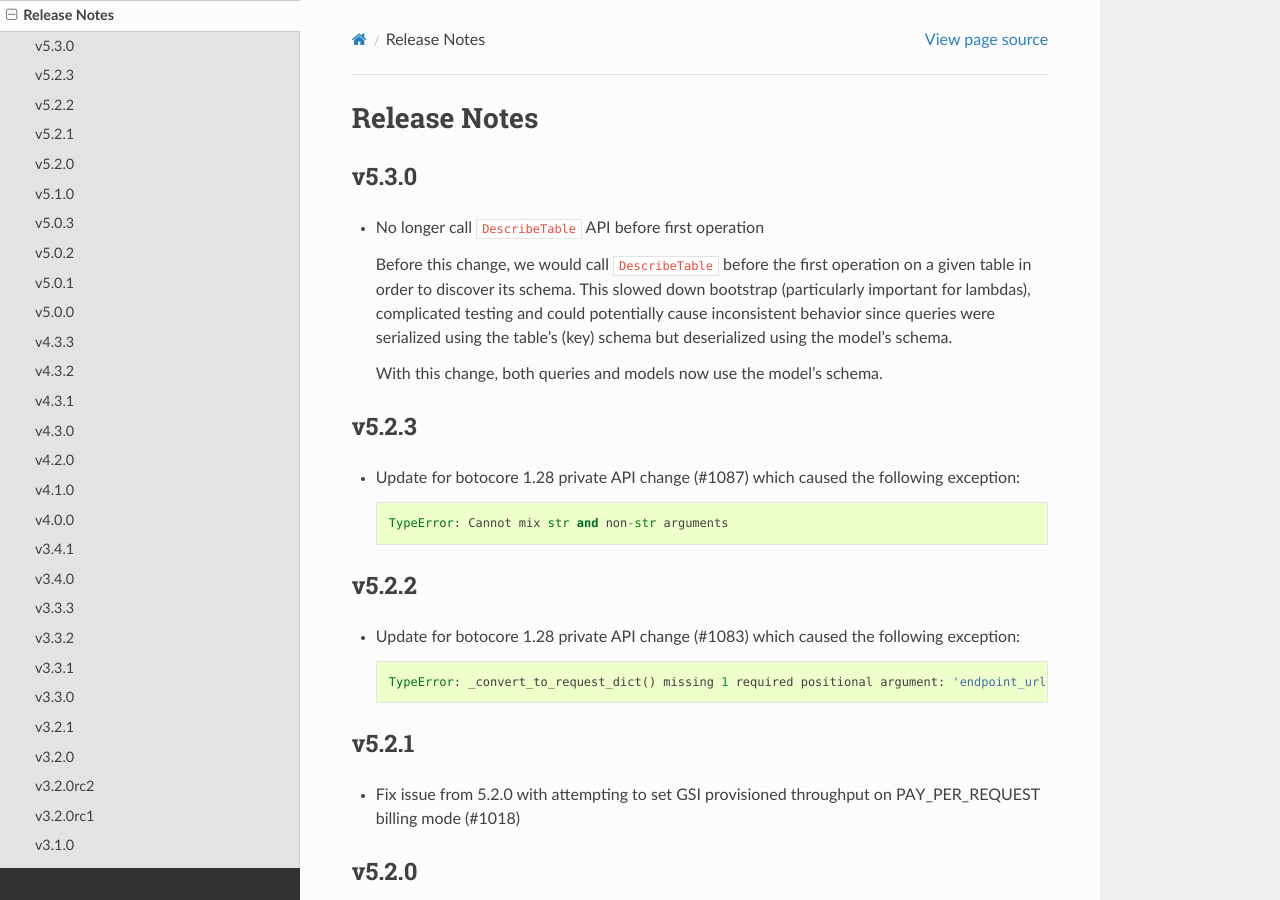
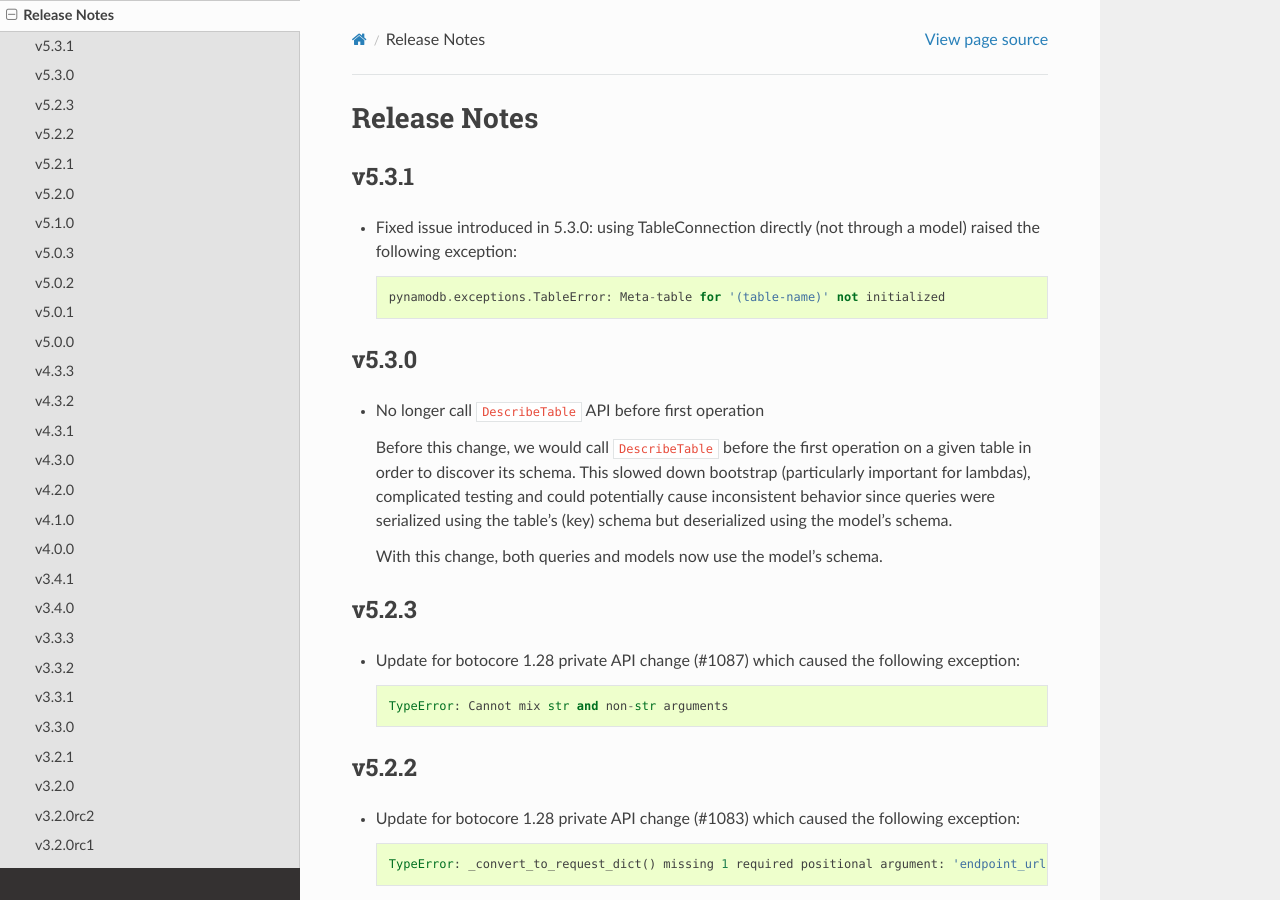
Before and after one commit to pynamodb/PynamoDB, a Sphinx documentation site: the page built from docs/release_notes.rst, in a window 1280 px wide and 900 px high. Built offline with Sphinx 7.4.7 and the Read the Docs theme 2.0.0, drawn with Linux system fonts in a browser that asks for light colours.

Commit message:
add release note for 5.3.1

```diff
--- a/docs/release_notes.rst
+++ b/docs/release_notes.rst
@@ -1,5 +1,13 @@
 Release Notes
 =============
+
+v5.3.1
+----------
+* Fixed issue introduced in 5.3.0: using TableConnection directly (not through a model)
+  raised the following exception::
+
+    pynamodb.exceptions.TableError: Meta-table for '(table-name)' not initialized
+
 
 v5.3.0
 ----------
```
